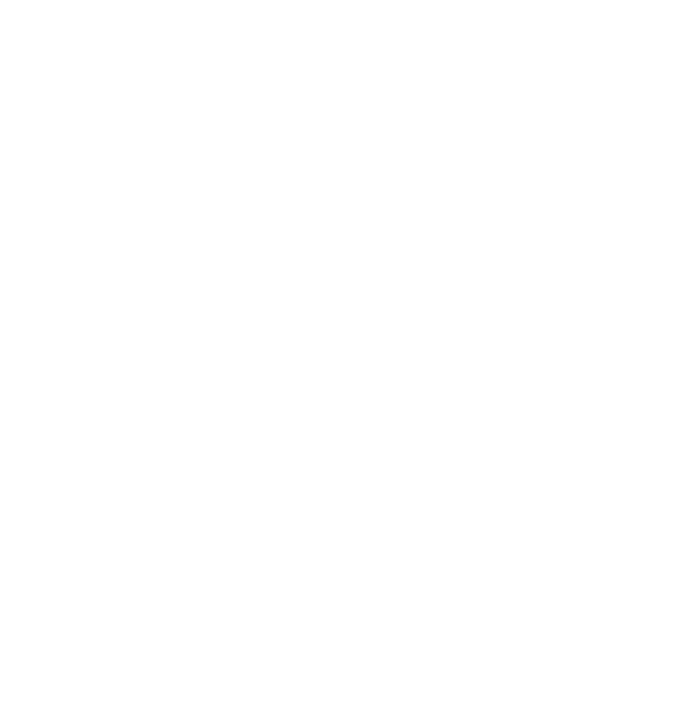
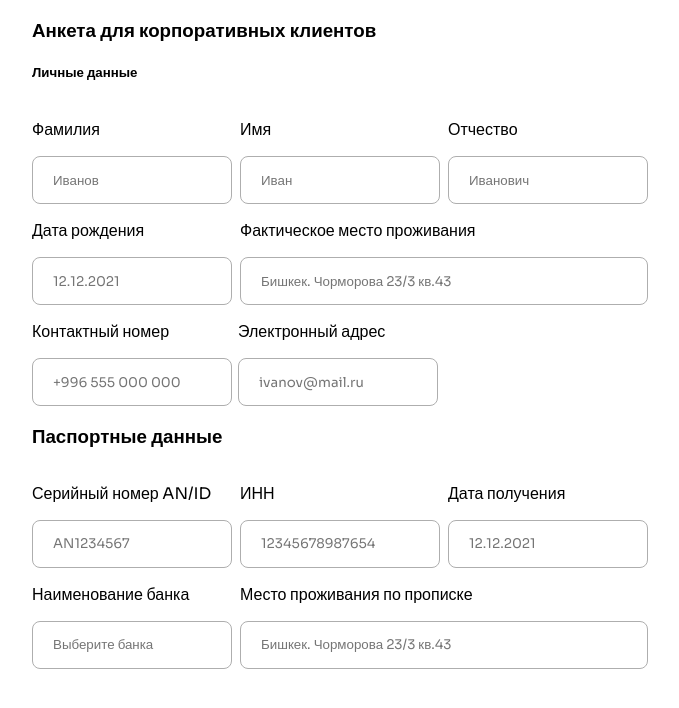
Before and after one commit to AtakhanIsmailov/megaStore, a plain HTML site: page index.html in a window 1280 px wide. Shown: the top 708 px of the page, without its empty margins (300-979 px from the left). Drawn offline with Linux system fonts and the light colour scheme.

Commit message:
commit css Ataxan

```diff
--- a/css/style1.css
+++ b/css/style1.css
@@ -0,0 +1,67 @@
+* {
+    box-sizing: border-box;
+    font-family: 'Sora', sans-serif;
+}
+
+.container {
+    width: 1140px;
+    height: 1787px;
+    margin: 0 auto;
+
+}
+
+.forms {
+    width: 616px;
+    margin: 0 auto;
+
+
+}
+
+.input {
+    display: flex;
+    justify-content: space-between;
+}
+
+.dannye_inputa input {
+    width: 200px;
+    height: 48px;
+    border-radius: 8px;
+    padding-left: 20px;
+    border: 0.5px solid #AEAEAE;
+
+}
+
+.date_birth {
+    display: flex;
+    justify-content: space-between;
+}
+
+.long_input {
+    width: 408px;
+    height: 48px;
+    border-radius: 8px;
+
+
+
+}
+.long_input input {
+    padding-left: 20px;
+    border: 0.5px solid #AEAEAE;
+
+}
+
+
+.input2 {
+    display: flex;
+    justify-content: space-between;
+    width: 406px;
+}
+
+.dannye_inputa2 input {
+    width: 200px;
+    height: 48px;
+    border-radius: 8px;
+    padding-left: 20px;
+    border: 0.5px solid #AEAEAE;
+
+}
--- a/index.html
+++ b/index.html
@@ -7,8 +7,77 @@
     <title>Document</title>
     <link rel="stylesheet" href="./css/style1.css">
     <link rel="stylesheet" href="./css/style2.css">
+    <link rel="preconnect" href="https://fonts.googleapis.com">
+    <link rel="preconnect" href="https://fonts.gstatic.com" crossorigin>
+    <link href="https://fonts.googleapis.com/css2?family=Sora&display=swap" rel="stylesheet">
 </head>
 <body>
+    <div class="container">
+        <div class="forms">
+            <h3>Анкета  для корпоративных клиентов</h3>
+            <h5>Личные данные</h5>
+            <div class="input">
+                <div class="dannye_inputa">
+                    <p>Фамилия</p>
+                    <input type="text" placeholder="Иванов">
+                </div>
+                <div class="dannye_inputa">
+                    <p>Имя</p>
+                    <input type="text" placeholder="Иван">
+                </div>
+                <div class="dannye_inputa">
+                    <p>Отчество </p>
+                    <input type="text" placeholder="Иванович">
+                </div>
+            </div>
+            <div class="date_birth">
+                <div class="dannye_inputa">
+                    <p>Дата рождения</p>
+                    <input type="text" placeholder="12.12.2021">
+                </div>
+                <div class="long_input">
+                    <p>Фактическое место проживания</p>
+                    <input class="long_input" type="text" placeholder="Бишкек. Чорморова 23/3 кв.43">
+                </div>
+            </div>
+            <div class="input2">
+            <div class="dannye_inputa2">
+                <p>Контактный номер</p>
+                <input type="text" placeholder="+996 555 000 000">
+            </div>
+            <div class="dannye_inputa2">
+                <p>Электронный адрес</p>
+                <input type="text" placeholder="ivanov@mail.ru">
+            </div>
+        </div>
+            <h3>Паспортные данные</h3>
+            <div class="input">
+                <div class="dannye_inputa">
+                    <p>Серийный номер AN/ID</p>
+                    <input type="text" placeholder="AN1234567">
+                </div>
+                <div class="dannye_inputa">
+                    <p>ИНН</p>
+                    <input type="text" placeholder="12345678987654">
+                </div>
+                <div class="dannye_inputa">
+                    <p>Дата получения</p>
+                    <input type="text" placeholder="12.12.2021">
+                </div>
+            </div>
+            <div class="date_birth">
+                <div class="dannye_inputa">
+                    <p>Наименование банка</p>
+                    <input type="text" placeholder="Выберите банка">
+                </div>
+                <div class="long_input">
+                    <p>Место проживания по прописке</p>
+                    <input class="long_input" type="text" placeholder="Бишкек. Чорморова 23/3 кв.43">
+                </div>
+            </div>
+
+        </div>
+    </div>
 
 </body>
 </html>
```
